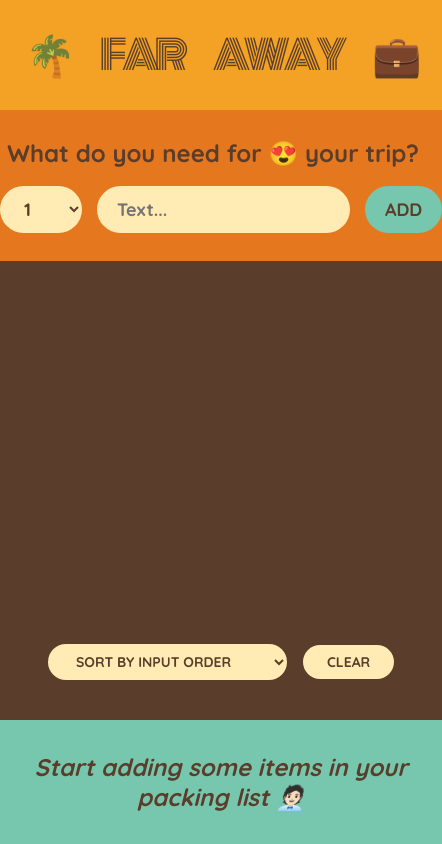
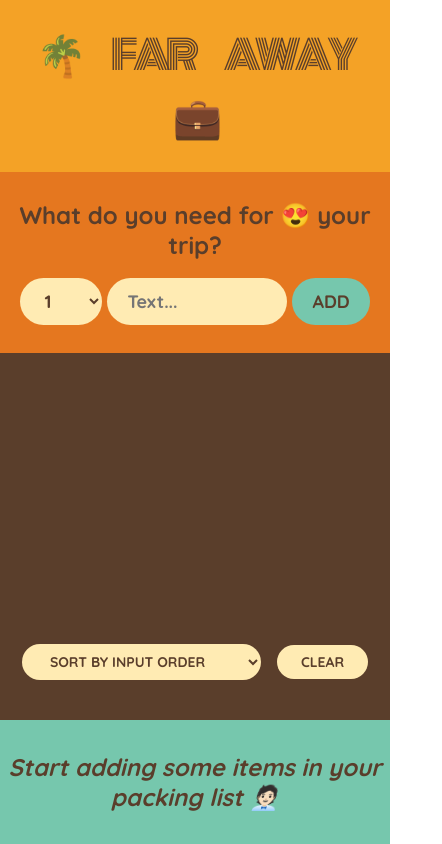
Before and after one commit to Arjunliljo/travel-list, a React (Create React App) app: page / in a window 390 px wide. Shown: the whole page, 442 px wide, since content can reach past the window. Built offline with nearby package versions, Linux system fonts and the light colour scheme.

Commit message:
some alignment fixes

```diff
--- a/src/index.css
+++ b/src/index.css
@@ -27,7 +27,7 @@ body {
 
 .app {
   width: 100%;
-  min-height: 100vh;
+  height: 100svh;
   display: grid;
   grid-template-rows: auto auto 1fr auto;
 }
@@ -54,7 +54,6 @@ h1 {
 }
 
 h3 {
-  margin-right: 1.6rem;
   font-size: 2.4rem;
 }
 
@@ -126,6 +125,10 @@ input {
   }
   .form-container {
     margin-top: 1rem;
+    gap: 0.5rem;
+  }
+  .form-container input {
+    width: 18rem;
   }
 }
 
```
